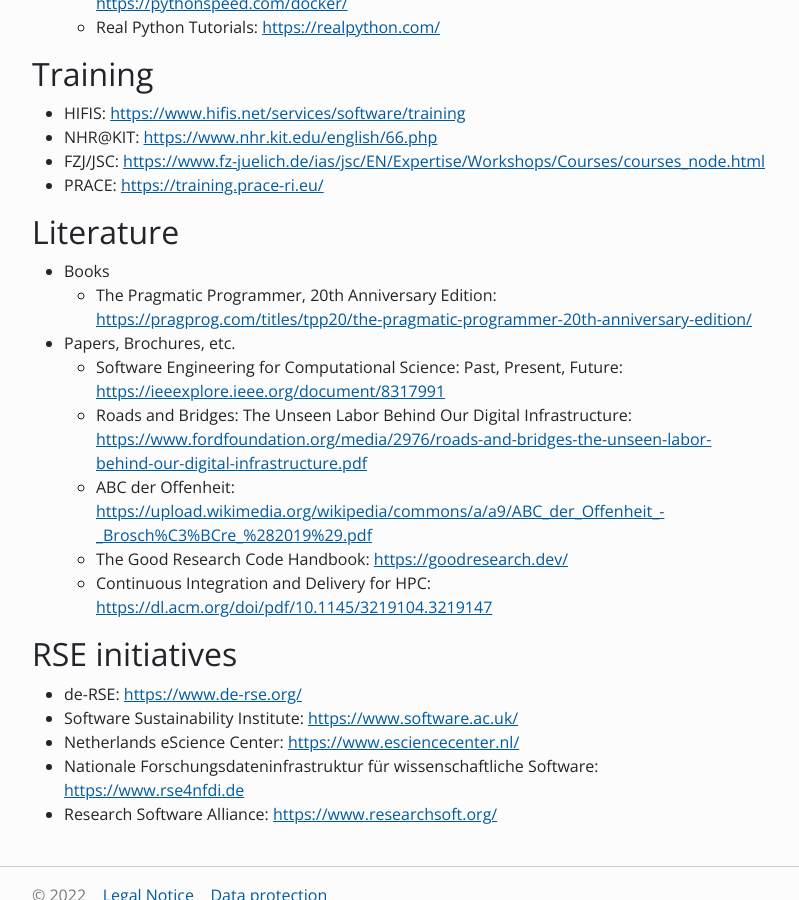
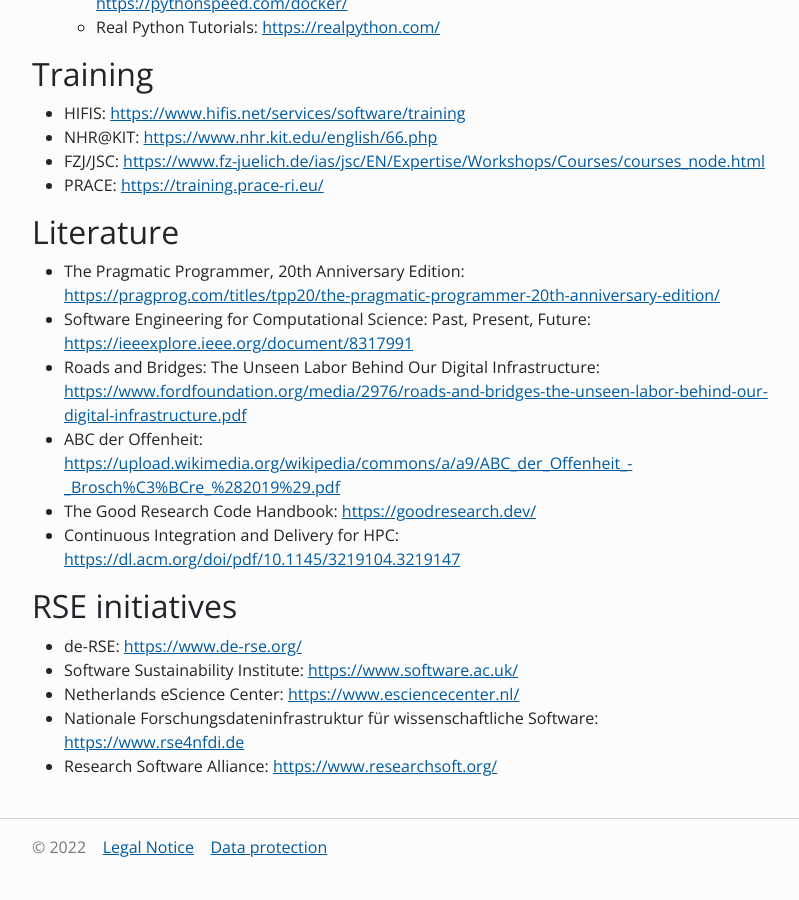
Before and after one commit to Helmholtz-HiRSE/helmholtz-hirse.github.io, a Jekyll site: the page built from resources.md, in a window 1280 px wide and 900 px high, scrolled down 838 px. Shown: the whole window, without its empty margins (50-849 px from the left). Built offline with Jekyll 4.4.1, drawn with Linux system fonts in a browser that asks for light colours; nearby versions of some CDN libraries; after the commit the page ends 1702 px from its top, so only the background shows below that.

Commit message:
more resources/links

```diff
--- a/resources.md
+++ b/resources.md
@@ -10,6 +10,7 @@
 # Things to check out
 
 The following items are worth checking out to dive deeper into the realms of research software engineering. This is by no means exhaustive, so please feel free to add your links, information, literature etc. to [the list](https://github.com/Helmholtz-HiRSE/helmholtz-hirse.github.io/blob/main/resources.md).
+
 
 ## Links
 
@@ -35,14 +36,12 @@
 
 ## Literature
 
-* Books
-    * The Pragmatic Programmer, 20th Anniversary Edition: <br> <https://pragprog.com/titles/tpp20/the-pragmatic-programmer-20th-anniversary-edition/>
-* Papers, Brochures, etc.
-    * Software Engineering for Computational Science: Past, Present, Future: <br> <https://ieeexplore.ieee.org/document/8317991>
-    * Roads and Bridges: The Unseen Labor Behind Our Digital Infrastructure: <br> <https://www.fordfoundation.org/media/2976/roads-and-bridges-the-unseen-labor-behind-our-digital-infrastructure.pdf>
-    * ABC der Offenheit: <br> <https://upload.wikimedia.org/wikipedia/commons/a/a9/ABC_der_Offenheit_-_Brosch%C3%BCre_%282019%29.pdf>
-    * The Good Research Code Handbook: <https://goodresearch.dev/>
-    * Continuous Integration and Delivery for HPC: <br> <https://dl.acm.org/doi/pdf/10.1145/3219104.3219147>
+* The Pragmatic Programmer, 20th Anniversary Edition: <br> <https://pragprog.com/titles/tpp20/the-pragmatic-programmer-20th-anniversary-edition/>
+* Software Engineering for Computational Science: Past, Present, Future: <br> <https://ieeexplore.ieee.org/document/8317991>
+* Roads and Bridges: The Unseen Labor Behind Our Digital Infrastructure: <br> <https://www.fordfoundation.org/media/2976/roads-and-bridges-the-unseen-labor-behind-our-digital-infrastructure.pdf>
+* ABC der Offenheit: <br> <https://upload.wikimedia.org/wikipedia/commons/a/a9/ABC_der_Offenheit_-_Brosch%C3%BCre_%282019%29.pdf>
+* The Good Research Code Handbook: <https://goodresearch.dev/>
+* Continuous Integration and Delivery for HPC: <br> <https://dl.acm.org/doi/pdf/10.1145/3219104.3219147>
 
 
 ## RSE initiatives
```
